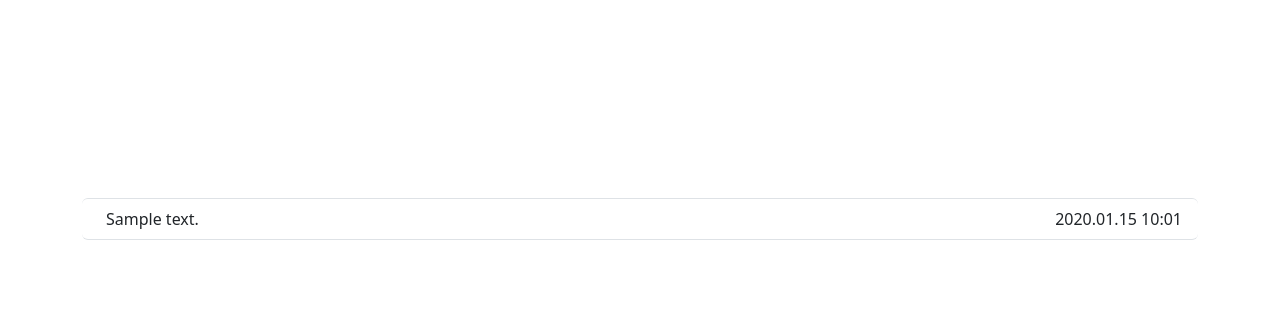
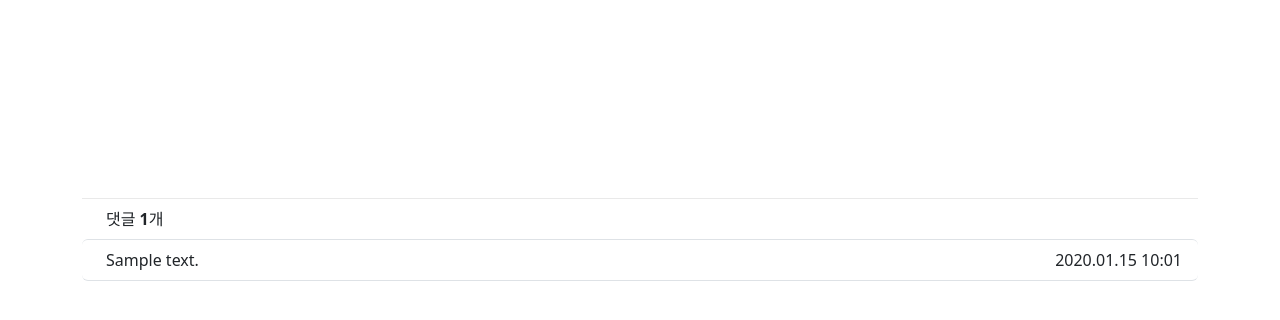
Before and after one commit to Betweak-Lectures/django_lecture_base_board, a Django app: template mydjango_project/board/templates/board/detail.html in a window 1280 px wide. Shown: the part 262-582 px from the top of the page. Run offline with Django 3.2, Linux system fonts and the light colour scheme; the template is opened without the code that fills it: most values are stand-ins (such as "Sample title", 1, 10 or a date in 2020).

Commit message:
board detail 완성

```diff
--- a/mydjango_project/board/templates/board/detail.html
+++ b/mydjango_project/board/templates/board/detail.html
@@ -25,6 +25,14 @@
             border-left: 0;
             border-right: 0;
         }
+
+        .comment-contents {
+            cursor: default;
+        }
+
+        .comment-total {
+            border-top: 1px solid #e9e9e9;
+        }
 		</style>
 		<div class="mt-5 contents-wrap">
 			<h3 class="nav-loc">
@@ -51,9 +59,11 @@
 			</div>
 			<span class="divider"></span>
 			<div class="comment-contents">
+				<div class="comment-total py-2 px-4">
+					댓글 <strong>{{ board.comment_set.count }}</strong>개
+				</div>
 				<ul class="list-group comment-list-group">
 					{% for comment in board.comment_set.all %}
-
 						<li class="list-group-item d-flex justify-content-between align-items-start comment-list-group-item">
 							<div class="ms-2 me-auto">
 								{{ comment.content }}
```
